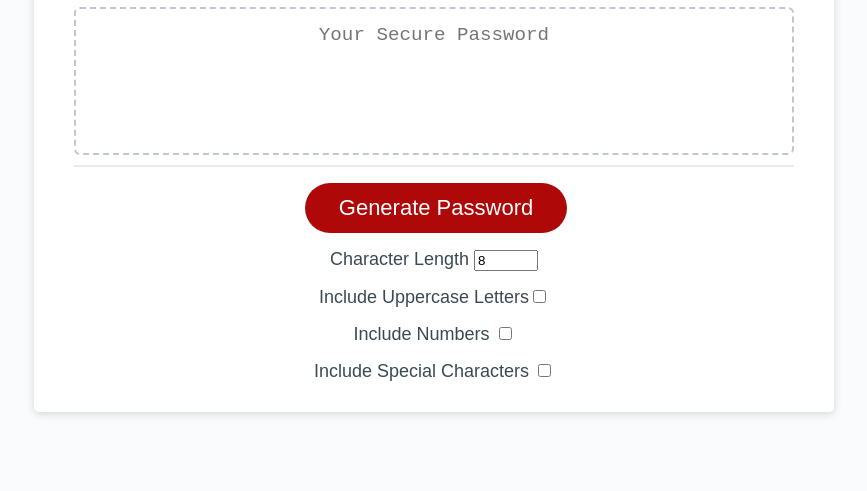
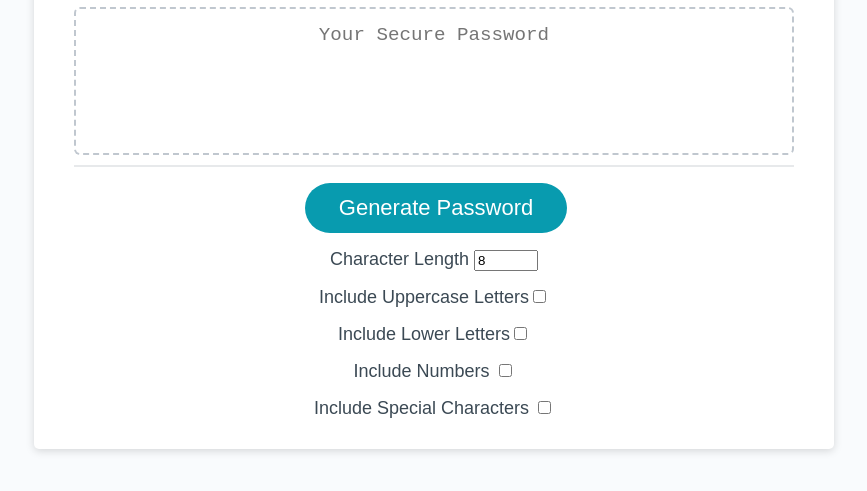
Before and after one commit to itsmejustino/Password-Generator, a plain HTML site: page index.html in a window 1280 px wide. Shown: the part 241-732 px from the top of the page, without its empty margins (206-1073 px from the left). Drawn offline with Linux system fonts and the light colour scheme.

Commit message:
add lowercase criteria and change btn color

```diff
--- a/index.html
+++ b/index.html
@@ -35,6 +35,7 @@
             </div>
 
               <label for = "addUppercase"> Include Uppercase Letters<input type = "checkbox" id="addUppercase"></label>
+              <label for = "addLowercase"> Include Lower Letters<input type = "checkbox" id="addLowercase"></label>
 
               <label for = "addNumbers"> Include Numbers  <input type = "checkbox" id="addNumbers"></label>
 
--- a/style.css
+++ b/style.css
@@ -74,7 +74,7 @@ header {
 
 .btn {
   border: none;
-  background-color: hsl(360, 91%, 36%);
+  background-color: rgb(8, 155, 175);
   border-radius: 25px;
   box-shadow: rgba(0, 0, 0, 0.1) 0px 1px 6px 0px rgba(0, 0, 0, 0.2) 0px 1px 1px
     0px;
```
